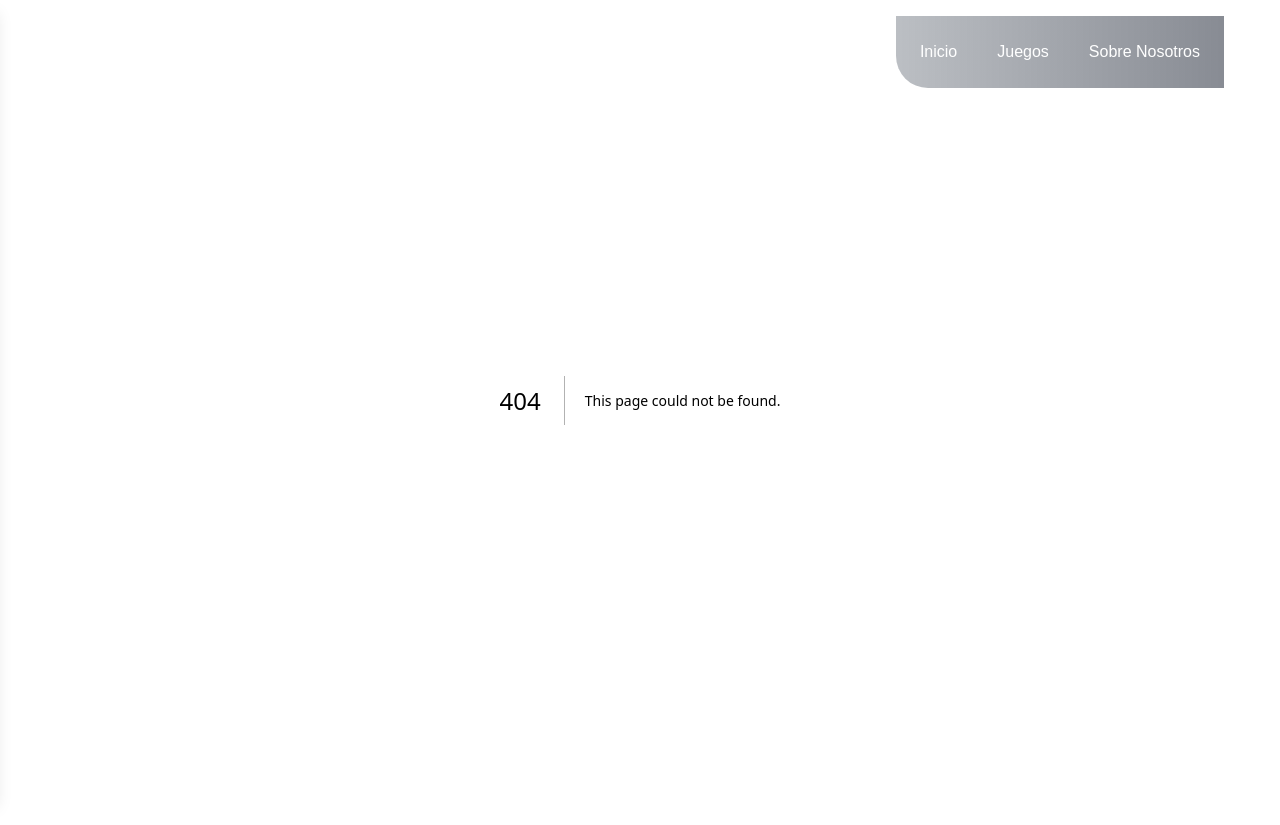
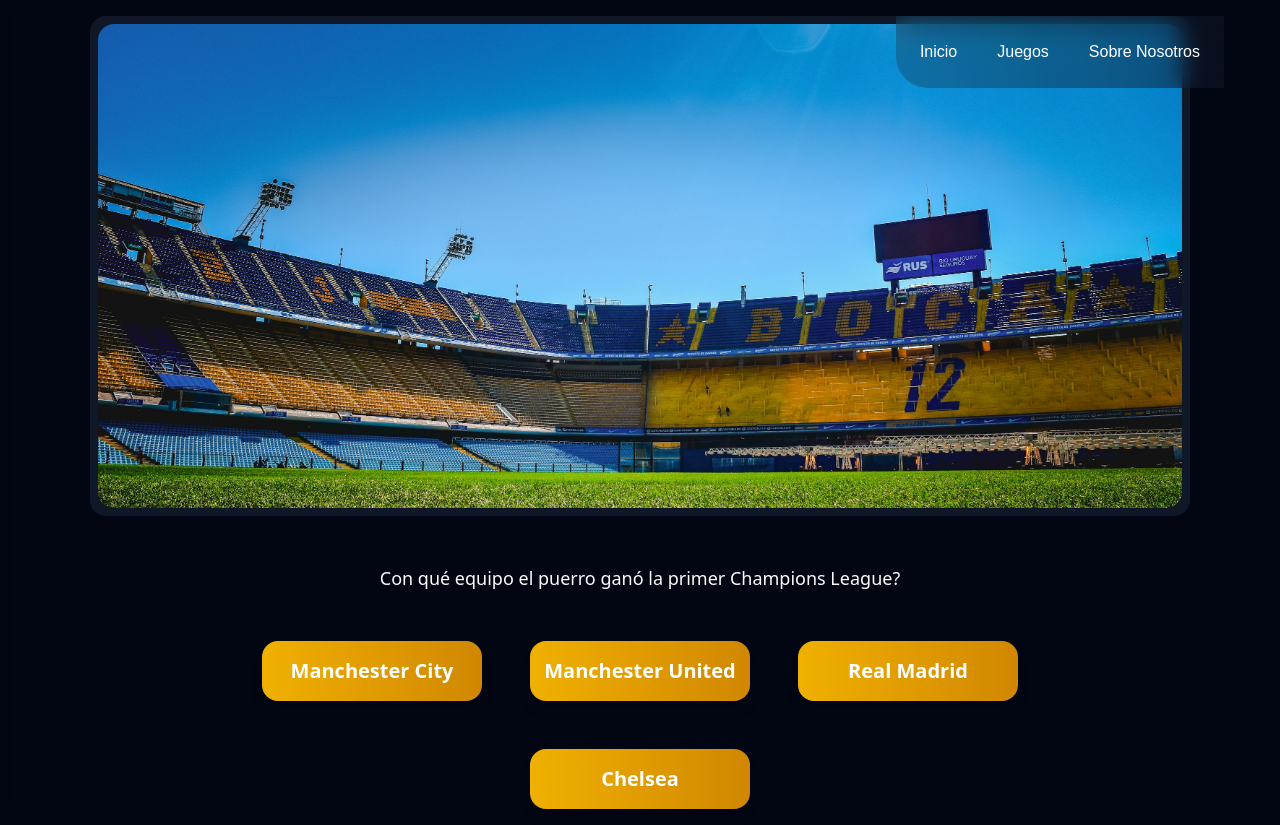
Before and after one commit to Ogurazek/Game, a Next.js app: page /games-fifa in a window 1280 px wide. Before the commit this address had no page. Before the commit the page ends 800 px from the top, so only its background shows below. Built offline with nearby package versions, Linux system fonts and the light colour scheme.

Commit message:
Actualizar títulos y enlaces en componentes, agregar opciones de juego y mejorar estilos globales

```diff
--- a/src/app/_components/card-games.tsx
+++ b/src/app/_components/card-games.tsx
@@ -12,7 +12,7 @@
 
 
                 <div className="w-full flex flex-col p-2 gap-4">
-                    <p className="font-semibold text-blue-400 text-2xl">Adivina Puerro</p>
+                    <p className="font-semibold text-blue-400 text-2xl">Adivina el jugador por la</p>
                     <div className="rounded-2xl bg-green-600 max-w-30 h-4 flex justify-center items-center font-medium text-green-200">Fácil</div>
                     <p>Lorem ipsum dolor sit amet consectetur adipisicing elit. Impedit harum in dicta officiis, natus quae mollitia a explicabo officia perspiciatis rem animi error ipsa..</p>
                 </div>
--- /dev/null
+++ b/src/app/_components/gameComponents/card-game-option.tsx
@@ -0,0 +1,24 @@
+export default function CardGameOption({ title }: { title: string }) {
+    return (
+        <div
+            className="
+        w-[220px] h-[60px]
+        hd:w-[240px] hd:h-[60px]
+        fhd:w-[320px] fhd:h-[85px]
+
+        bg-gradient-to-r from-yellow-500 to-yellow-600
+        rounded-2xl
+        shadow-lg
+        flex items-center justify-center
+        text-base sm:text-lg md:text-lg lg:text-xl hd:text-[22px] fhd:text-2xl
+        font-semibold text-white
+        cursor-pointer
+        transition-all duration-300
+        hover:scale-105 hover:shadow-xl hover:from-yellow-400 hover:to-yellow-500
+        active:scale-95
+      "
+        >
+            <p>{title}</p>
+        </div>
+    )
+}
--- a/src/app/_components/navbar.tsx
+++ b/src/app/_components/navbar.tsx
@@ -1,5 +1,6 @@
 'use client'
 import { useState } from "react";
+import Link from "next/link";
 
 
 export default function Navbar() {
@@ -14,9 +15,7 @@
             <ul className="hidden md:flex space-x-10 mr-10 fixed p-6 top-4 right-4 z-30 bg-gradient-to-r from-gray-800/30 to-gray-900/50
         backdrop-blur-md rounded-bl-4xl">
                 <li>
-                    <a href="#experiencia" className="text-white hover:text-blue-400">
-                        Inicio
-                    </a>
+                    <Link href="/" className="text-white hover:text-blue-400">Inicio</Link>
                 </li>
                 <li>
                     <a href="#tecnologias" className="text-white hover:text-blue-400">
--- /dev/null
+++ b/src/app/games-fifa/page.tsx
@@ -0,0 +1,32 @@
+import Image from "next/image"
+import CardGameOption from "../_components/gameComponents/card-game-option"
+
+export default function PageGame() {
+    return (
+        <div className="min-h-screen flex flex-col items-center justify-center gap-12 p-4">
+            {/* Imagen principal */}
+            <div className="w-full max-w-[1100px] h-[300px] md:h-[400px] lg:h-[500px] rounded-2xl border-[8px] border-gray-900 bg-gray-900 overflow-hidden">
+                <Image
+                    src="/background-image-boca.jpeg"
+                    alt="Imagen del creador"
+                    width={700}
+                    height={900}
+                    className="w-full h-full object-cover rounded-2xl"
+                />
+            </div>
+
+            {/* Pregunta */}
+            <p className="text-center text-sm md:text-base lg:text-lg leading-relaxed max-w-xl">
+                Con qué equipo el puerro ganó la primer Champions League?
+            </p>
+
+            {/* Opciones */}
+            <div className="w-[1000px] flex items-center justify-center gap-4 md:gap-8 lg:gap-12 px-2 flex-wrap">
+                <CardGameOption title="Manchester City" />
+                <CardGameOption title="Manchester United" />
+                <CardGameOption title="Real Madrid" />
+                <CardGameOption title="Chelsea" />
+            </div>
+        </div>
+    )
+}
--- a/src/app/globals.css
+++ b/src/app/globals.css
@@ -1,5 +1,6 @@
 @import "tailwindcss";
 @import "tw-animate-css";
+
 
 @custom-variant dark (&:is(.dark *));
 
@@ -41,6 +42,8 @@
   --radius-md: calc(var(--radius) - 2px);
   --radius-lg: var(--radius);
   --radius-xl: calc(var(--radius) + 4px);
+  --breakpoint-hd: 1300px;
+  --breakpoint-fhd: 1900px;
 }
 
 :root {
```
